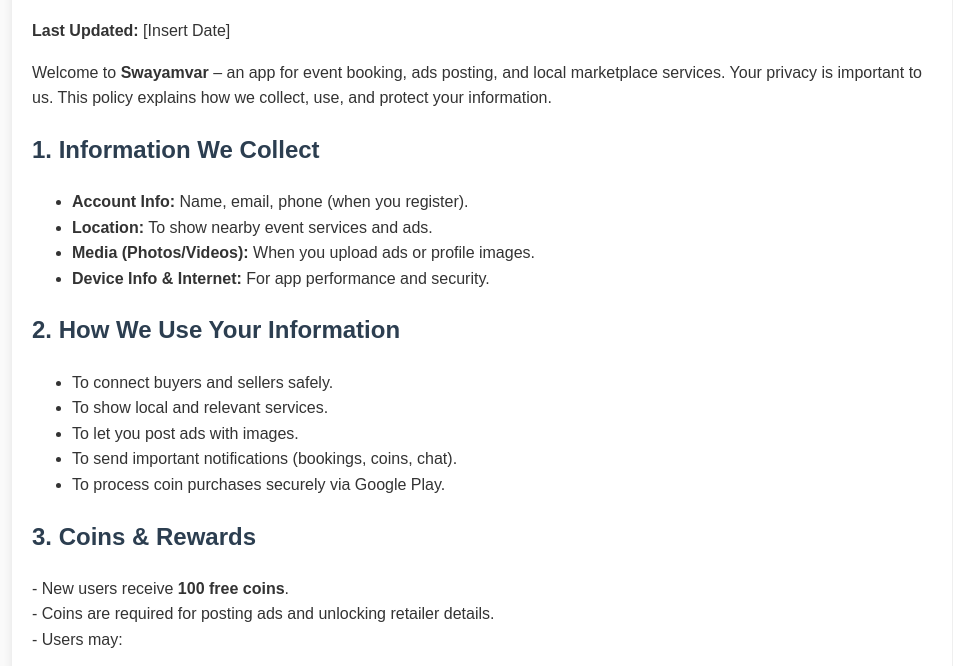
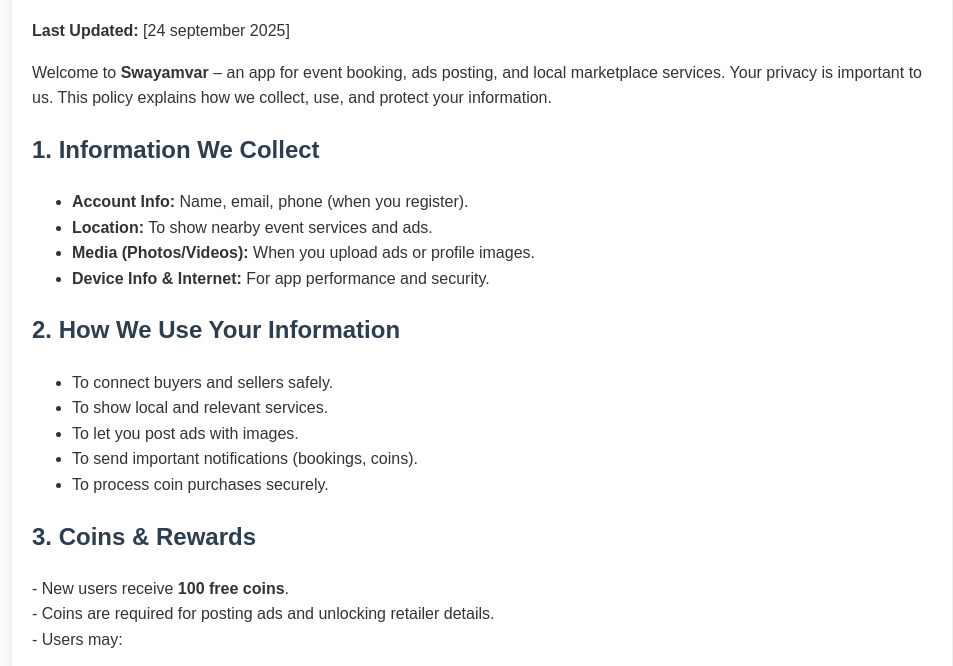
Before and after one commit to swayamvar79-droid/privacy.html, a plain HTML site: page index.html in a window 1280 px wide. Shown: the part 116-782 px from the top of the page, without its empty margins (158-1111 px from the left). Drawn offline with Linux system fonts and the light colour scheme.

Commit message:
Update index.html

```diff
--- a/index.html
+++ b/index.html
@@ -34,7 +34,7 @@
 <body>
   <div class="container">
     <h1>Privacy Policy</h1>
-    <p><strong>Last Updated:</strong> [Insert Date]</p>
+    <p><strong>Last Updated:</strong> [24 september 2025]</p>
 
     <p>Welcome to <strong>Swayamvar</strong> – an app for event booking, ads posting, and local marketplace services. Your privacy is important to us. This policy explains how we collect, use, and protect your information.</p>
 
@@ -51,8 +51,8 @@
       <li>To connect buyers and sellers safely.</li>
       <li>To show local and relevant services.</li>
       <li>To let you post ads with images.</li>
-      <li>To send important notifications (bookings, coins, chat).</li>
-      <li>To process coin purchases securely via Google Play.</li>
+      <li>To send important notifications (bookings, coins).</li>
+      <li>To process coin purchases securely.</li>
     </ul>
 
     <h2>3. Coins & Rewards</h2>
@@ -96,7 +96,7 @@
 
     <h2>9. Contact Us</h2>
     <p>If you have questions about this Privacy Policy, contact us:</p>
-    <p><strong>Email:</strong> [Your Support Email]</p>
+    <p><strong>Email:</strong> [swayamvar79@gmail.com]</p>
 
     <footer>
       © 2025 Swayamvar. All Rights Reserved.
```
